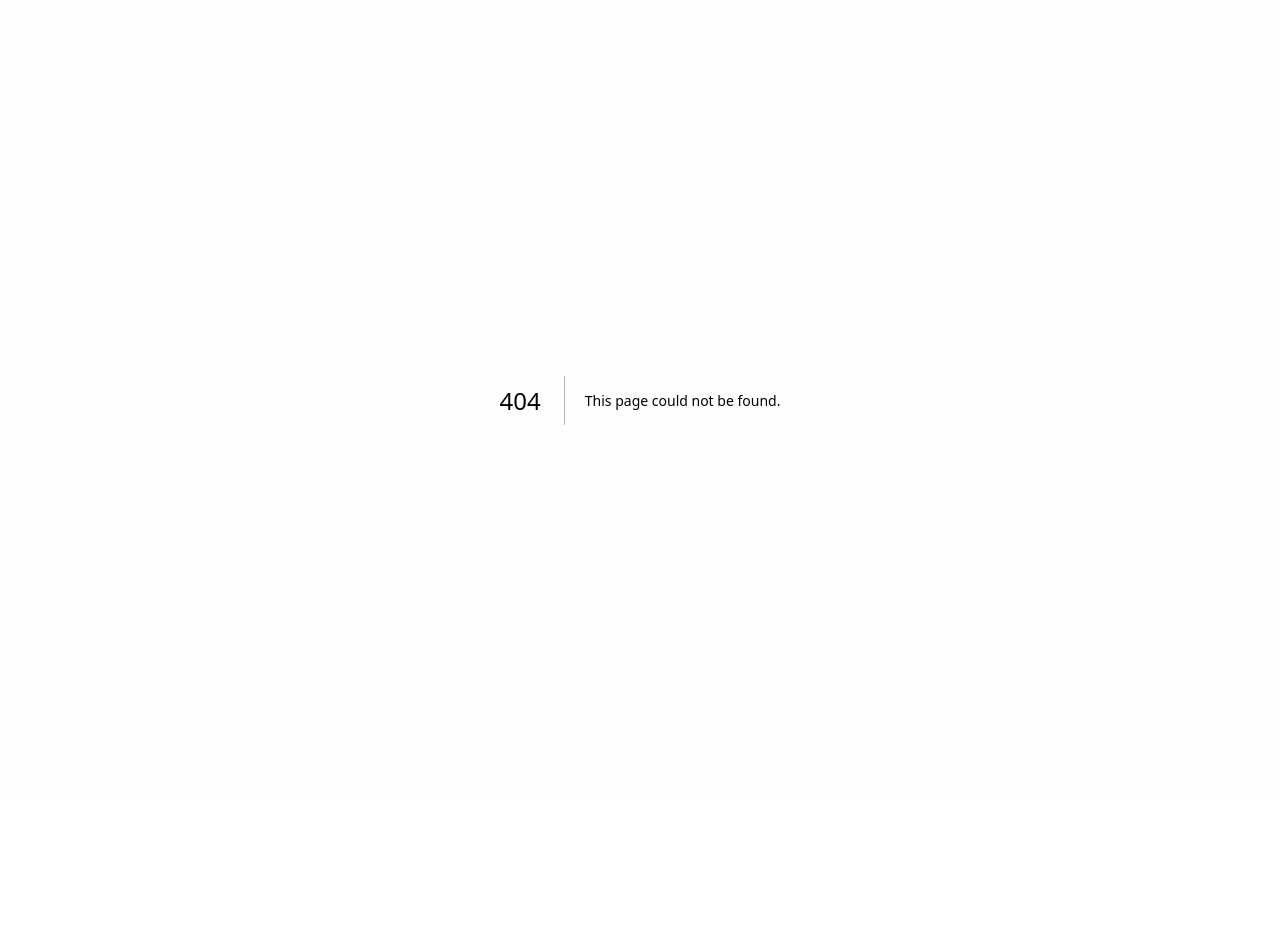
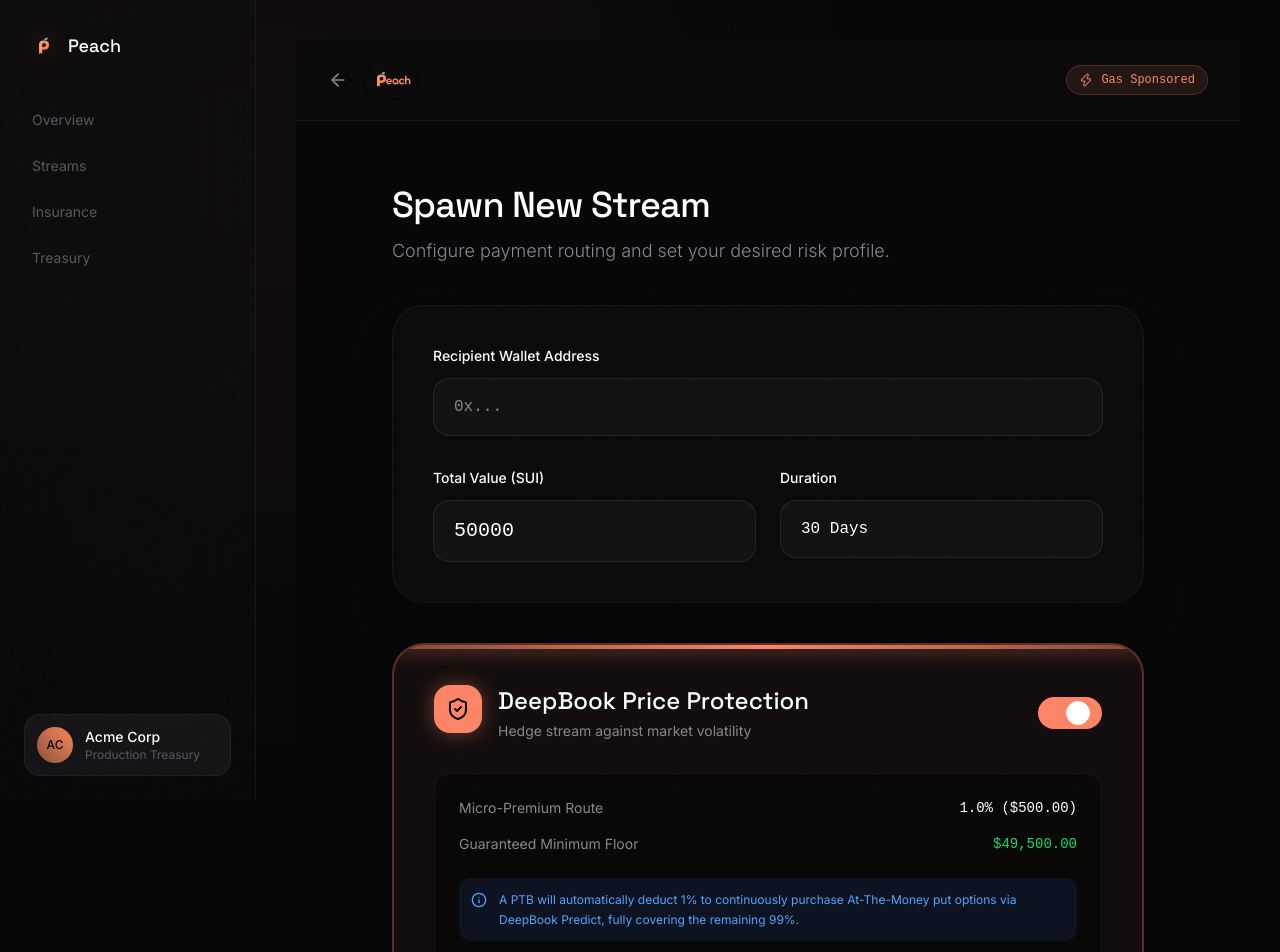
Before and after one commit to Samarth208P/peach, a Next.js app in the folder frontend/: page /dashboard/create in a window 1280 px wide. Before the commit this address had no page. Shown: the top 952 px of the page. Before the commit the page ends 800 px from the top, so only its background shows below. Built offline with nearby package versions, Linux system fonts and the light colour scheme.

Commit message:
feat: implement stream configuration wizard

```diff
--- /dev/null
+++ b/frontend/src/app/dashboard/create/page.tsx
@@ -0,0 +1,149 @@
+"use client";
+
+import React, { useState } from "react";
+import Link from "next/link";
+import { ArrowLeft, ShieldCheck, Zap, Info } from "lucide-react";
+import PeachTextLogo from "@/components/PeachTextLogo";
+import { useRouter } from "next/navigation";
+
+export default function CreateStreamPage() {
+  const router = useRouter();
+  const [protectedStream, setProtectedStream] = useState(true);
+  const [amount, setAmount] = useState("50000");
+
+  const handleSubmit = (e: React.FormEvent) => {
+    e.preventDefault();
+    // Simulate transaction creation
+    console.log("Spawning intent...");
+    router.push("/dashboard");
+  };
+
+  return (
+    <div className="min-h-screen bg-[#060608] flex flex-col font-sans">
+      <header className="w-full border-b border-white/[0.05] bg-[#0a0a0c]/80 backdrop-blur-xl sticky top-0 z-50">
+        <div className="max-w-[1000px] w-full mx-auto px-8 h-20 flex items-center justify-between">
+          <div className="flex items-center gap-6">
+            <Link href="/dashboard" className="text-[#8a8690] hover:text-white transition-colors">
+              <ArrowLeft size={20} />
+            </Link>
+            <PeachTextLogo className="h-7 w-auto drop-shadow-[0_0_10px_rgba(253,133,102,0.1)]" />
+          </div>
+          <div className="flex items-center gap-2 px-3 py-1.5 bg-[#FD8566]/10 border border-[#FD8566]/20 rounded-full text-[#FD8566] text-xs font-mono">
+            <Zap size={14} className="animate-pulse" />
+            Gas Sponsored
+          </div>
+        </div>
+      </header>
+
+      <main className="flex-1 w-full max-w-[800px] mx-auto px-6 py-16 flex flex-col gap-10">
+        <div>
+          <h1 className="text-4xl text-white font-display font-medium tracking-tight mb-3">Spawn New Stream</h1>
+          <p className="text-[#8a8690] text-lg font-light">Configure payment routing and set your desired risk profile.</p>
+        </div>
+
+        <form onSubmit={handleSubmit} className="flex flex-col gap-10">
+
+          {/* General Inputs */}
+          <div className="bg-[#0a0a0c] border border-white/[0.05] rounded-[32px] p-10 flex flex-col gap-8 shadow-2xl">
+            <div className="flex flex-col gap-3">
+              <label className="text-white font-medium text-sm">Recipient Wallet Address</label>
+              <input
+                type="text"
+                placeholder="0x..."
+                className="w-full bg-white/[0.03] border border-white/[0.08] rounded-2xl px-5 py-4 text-white font-mono focus:outline-none focus:border-[#FD8566]/50 focus:bg-white/[0.05] transition-all"
+                required
+              />
+            </div>
+
+            <div className="flex flex-col sm:flex-row gap-6">
+              <div className="flex flex-col gap-3 flex-1">
+                <label className="text-white font-medium text-sm flex items-center justify-between">
+                  Total Value (SUI)
+                </label>
+                <div className="relative">
+                  <span className="absolute left-5 top-1/2 -translate-y-1/2 text-[#8a8690] font-mono"></span>
+                  <input
+                    type="number"
+                    value={amount}
+                    onChange={(e) => setAmount(e.target.value)}
+                    className="w-full bg-white/[0.03] border border-white/[0.08] rounded-2xl pl-5 pr-5 py-4 text-white font-mono text-xl focus:outline-none focus:border-[#FD8566]/50 focus:bg-white/[0.05] transition-all"
+                    required
+                  />
+                </div>
+              </div>
+              <div className="flex flex-col gap-3 flex-1">
+                <label className="text-white font-medium text-sm">Duration</label>
+                <select className="w-full bg-white/[0.03] border border-white/[0.08] rounded-2xl px-5 py-4 text-white font-mono focus:outline-none focus:border-[#FD8566]/50 focus:bg-white/[0.05] transition-all appearance-none cursor-pointer">
+                  <option value="30">30 Days</option>
+                  <option value="60">60 Days</option>
+                  <option value="14">14 Days</option>
+                  <option value="7">7 Days</option>
+                </select>
+              </div>
+            </div>
+          </div>
+
+          {/* Heavy Toggle - Downside Protection */}
+          <div className={`border-2 rounded-[32px] p-10 transition-all duration-500 relative overflow-hidden ${
+            protectedStream ? "bg-[#FD8566]/5 border-[#FD8566]/30" : "bg-[#0a0a0c] border-white/[0.05]"
+          }`}>
+            {protectedStream && (
+              <div className="absolute top-0 left-0 w-full h-1 bg-gradient-to-r from-[#FD8566]/50 via-[#FD8566] to-[#FD8566]/50 shadow-[0_0_20px_#FD8566]" />
+            )}
+
+            <div className="flex flex-col sm:flex-row justify-between items-start sm:items-center gap-6 mb-8">
+              <div className="flex gap-4">
+                <div className={`w-12 h-12 rounded-2xl flex items-center justify-center shrink-0 transition-colors duration-500 ${protectedStream ? "bg-[#FD8566] text-black shadow-[0_0_20px_rgba(253,133,102,0.4)]" : "bg-white/[0.05] text-[#8a8690]"}`}>
+                  <ShieldCheck size={24} />
+                </div>
+                <div>
+                  <h3 className="text-2xl text-white font-display font-medium">DeepBook Price Protection</h3>
+                  <p className="text-[#8a8690] text-sm mt-1">Hedge stream against market volatility</p>
+                </div>
+              </div>
+
+              {/* The Heavy Toggle */}
+              <label className="relative inline-flex items-center cursor-pointer shrink-0">
+                <input
+                  type="checkbox"
+                  className="sr-only peer"
+                  checked={protectedStream}
+                  onChange={() => setProtectedStream(!protectedStream)}
+                />
+                <div className="w-16 h-8 bg-white/[0.1] peer-focus:outline-none rounded-full peer peer-checked:after:translate-x-full peer-checked:after:border-white after:content-[''] after:absolute after:top-[4px] after:left-[4px] after:bg-white after:border-gray-300 after:border after:rounded-full after:h-6 after:w-6 after:transition-all peer-checked:bg-[#FD8566]"></div>
+              </label>
+            </div>
+
+            {protectedStream && (
+              <div className="bg-black/40 rounded-2xl p-6 border border-white/[0.05] flex flex-col gap-4 animate-in fade-in slide-in-from-top-4 duration-500">
+                <div className="flex justify-between items-center text-sm">
+                  <span className="text-[#8a8690]">Micro-Premium Route</span>
+                  <span className="text-white font-mono">1.0% ($500.00)</span>
+                </div>
+                <div className="flex justify-between items-center text-sm">
+                  <span className="text-[#8a8690]">Guaranteed Minimum Floor</span>
+                  <span className="text-green-400 font-mono font-medium">$49,500.00</span>
+                </div>
+                <div className="flex items-start gap-3 mt-2 p-3 bg-blue-500/10 text-blue-400 rounded-xl text-xs leading-relaxed">
+                  <Info size={16} className="shrink-0 mt-0.5" />
+                  <p>A PTB will automatically deduct 1% to continuously purchase At-The-Money put options via DeepBook Predict, fully covering the remaining 99%.</p>
+                </div>
+              </div>
+            )}
+          </div>
+
+          <button
+            type="submit"
+            className="w-full bg-white text-black py-5 rounded-[20px] text-lg font-medium hover:scale-[1.02] hover:shadow-[0_0_40px_rgba(255,255,255,0.2)] transition-all duration-300 relative group overflow-hidden"
+          >
+            <span className="relative z-10 flex items-center justify-center gap-3">
+              Initialize PTB Contract
+            </span>
+            <div className="absolute inset-0 bg-[#FD8566] mix-blend-screen opacity-0 group-hover:opacity-20 transition-opacity duration-300" />
+          </button>
+
+        </form>
+      </main>
+    </div>
+  );
+}
```
